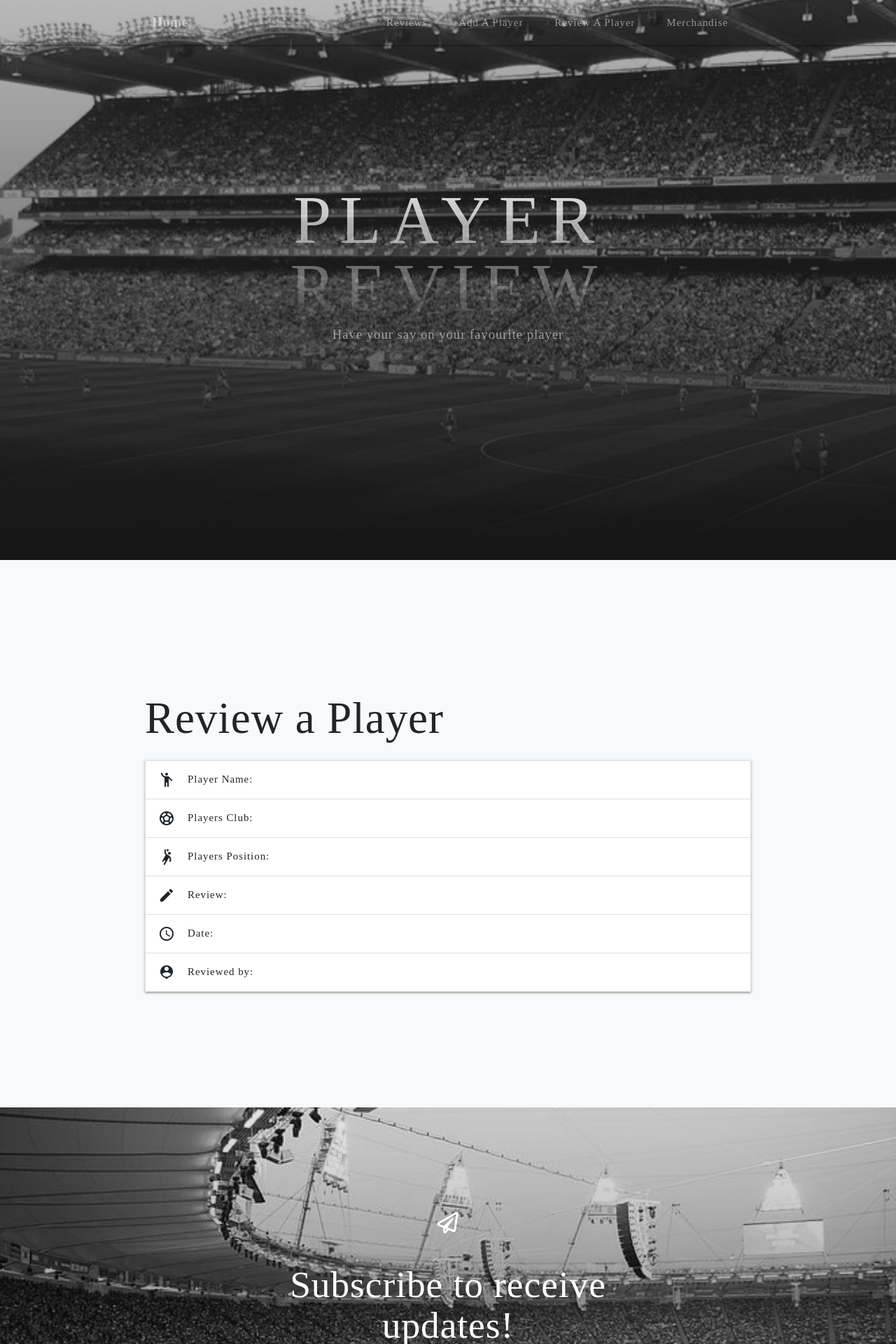
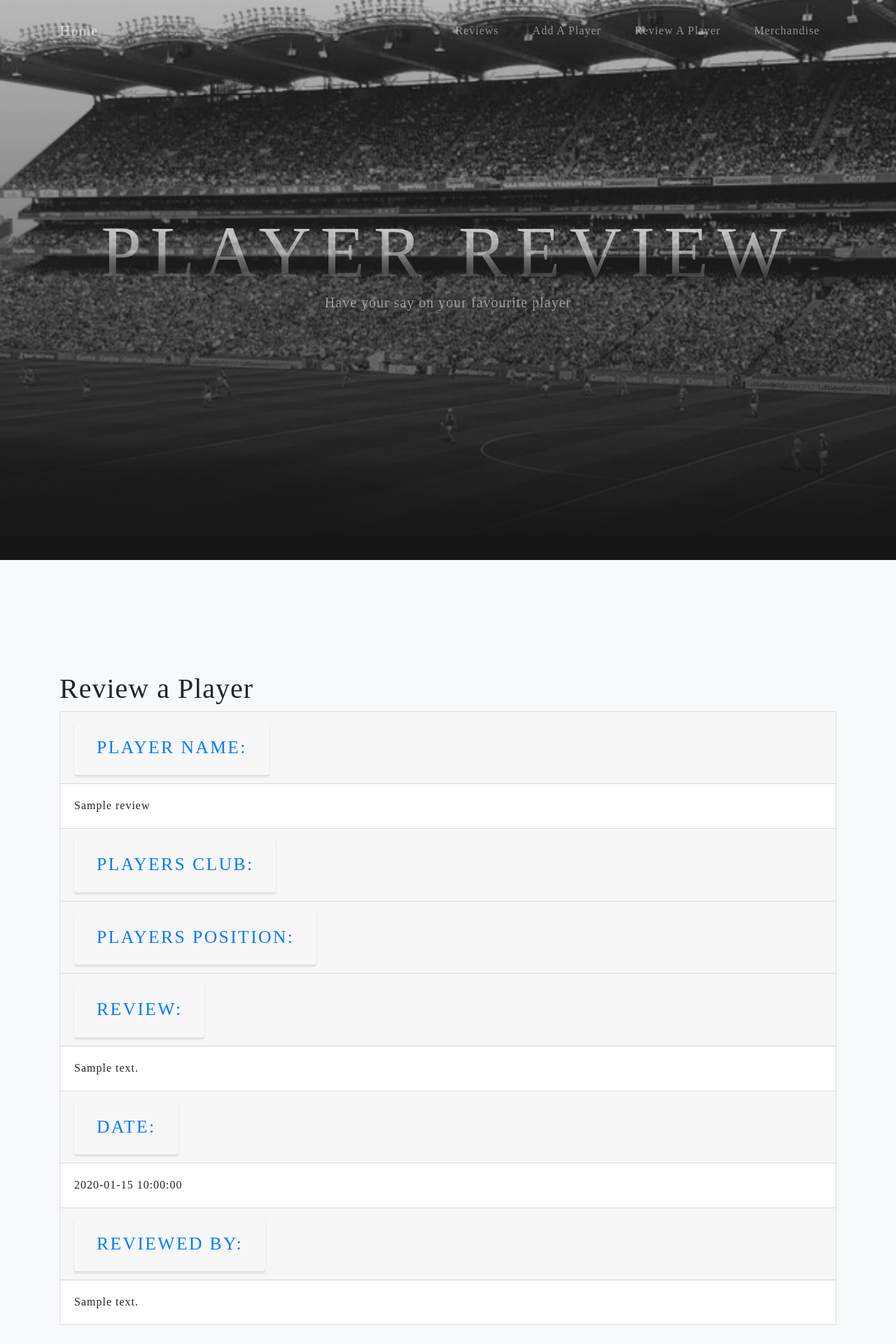
Before and after one commit to darrenmcgill35/milestone-project-3, a Flask app: page /review_a_player in a window 1280 px wide. Shown: the top 1920 px of the page at 70% size. Run offline with Flask 2, Linux system fonts and the light colour scheme; a database or web service that is not in the repository returns one stand-in record (values such as "Sample title"); some libraries are stand-ins or nearby versions.

```diff
--- a/templates/base.html
+++ b/templates/base.html
@@ -8,8 +8,8 @@
     <link rel="stylesheet" href="{{ url_for('static', filename='css/grayscale.min.css') }}" type="text/css" />
     <link rel="stylesheet" href="https://use.fontawesome.com/releases/v5.8.1/css/all.css" integrity="sha384-50oBUHEmvpQ+1lW4y57PTFmhCaXp0ML5d60M1M7uH2+nqUivzIebhndOJK28anvf" crossorigin="anonymous">
     <link rel="stylesheet" href="https://cdnjs.cloudflare.com/ajax/libs/hover.css/2.3.1/css/hover-min.css" type="text/css">
-    <link href="https://fonts.googleapis.com/icon?family=Material+Icons" rel="stylesheet">
-    <link rel="stylesheet" href="https://cdnjs.cloudflare.com/ajax/libs/materialize/1.0.0/css/materialize.min.css">
+    <!--<link href="https://fonts.googleapis.com/icon?family=Material+Icons" rel="stylesheet">-->
+    <!--<link rel="stylesheet" href="https://cdnjs.cloudflare.com/ajax/libs/materialize/1.0.0/css/materialize.min.css">-->
     <title>Player Review</title>
 </head>
 <body>
@@ -150,14 +150,14 @@
     <script src="https://cdnjs.cloudflare.com/ajax/libs/popper.js/1.14.7/umd/popper.min.js" integrity="sha384-UO2eT0CpHqdSJQ6hJty5KVphtPhzWj9WO1clHTMGa3JDZwrnQq4sF86dIHNDz0W1" crossorigin="anonymous"></script>
     <script src="https://stackpath.bootstrapcdn.com/bootstrap/4.3.1/js/bootstrap.min.js" integrity="sha384-JjSmVgyd0p3pXB1rRibZUAYoIIy6OrQ6VrjIEaFf/nJGzIxFDsf4x0xIM+B07jRM" crossorigin="anonymous"></script>
     <script src="{{ url_for('static', filename='vendor/jquery/jquery.min.js') }}"></script>
-    <!--<script src="{{ url_for('static', filename='vendor/bootstrap/js/bootstrap.bundle.min.js') }}"></script>-->
-    <script src="https://cdnjs.cloudflare.com/ajax/libs/materialize/0.100.2/js/materialize.min.js"></script>
+    <script src="{{ url_for('static', filename='vendor/bootstrap/js/bootstrap.bundle.min.js') }}"></script>
+    <<!--script src="https://cdnjs.cloudflare.com/ajax/libs/materialize/0.100.2/js/materialize.min.js"></script>-->
     <!--<script src="https://cdnjs.cloudflare.com/ajax/libs/materialize/1.0.0/js/materialize.min.js"></script>-->
 
 
 
   <!-- Plugin JavaScript -->
-  <!--<script src="{{ url_for('static', filename='vendor/jquery-easing/jquery.easing.min.js') }}"></script>-->
+  <script src="{{ url_for('static', filename='vendor/jquery-easing/jquery.easing.min.js') }}"></script>
 
   <!-- Custom scripts for this template -->
   <script src="{{ url_for('static', filename='js/grayscale.min.js') }}"></script>
--- a/templates/index.html
+++ b/templates/index.html
@@ -4,10 +4,11 @@
       <div class="row">
         <div class="col-md-10 col-lg-10 mx-auto text-center">
           <h2 class="mb-5"><strong>Welcome to Player Review</strong></h2>
-            <h3>A Website that give you, the sports fan the chance to have your say on Man of the Match selections. </h3>
+            <h3>A Website that gives you, the sports fan, the chance to have your say on Man of the Match selections. </h3>
             <h3>Start by adding your selected player in our 'Add a player' page. </h3>
             <h3>Review that player in our 'Review a player' page.</h3>
             <h3>Don't forget to check out our club merchandise in our 'Merchandise' page.</h3>
+            <br>
             <h5>Have fun...</h5>
         </div>
       </div>
--- a/templates/review_a_player.html
+++ b/templates/review_a_player.html
@@ -1,34 +1,100 @@
 {% extends 'base.html' %} {% block content %}
         <h1>{{ page_title }}</h1>
 
-    <ul class="collapsible">
+    <div class="accordion" id="accordionExample">
         {% for review in reviews %}
-    <li>
-      <div class="collapsible-header"><i class="material-icons">emoji_people</i>Player Name:</div>
-      <div class="collapsible-body"><span>{{ review.player_name }}</span></div>
-    </li>
-    <li>
-      <div class="collapsible-header"><i class="material-icons">sports_soccer</i>Players Club:</div>
-      <div class="collapsible-body"><span>{{ review.player_club }}</span></div>
-    </li>
-    <li>
-      <div class="collapsible-header"><i class="material-icons">sports_handball</i>Players Position:</div>
-      <div class="collapsible-body"><span>{{ review.player_position }}</span></div>
-    </li>
-    <li>
-      <div class="collapsible-header"><i class="material-icons">create</i>Review:</div>
-      <div class="collapsible-body"><span>{{ review.player_review }}</span></div>
-    </li>
-    <li>
-      <div class="collapsible-header"><i class="material-icons">access_time</i>Date:</div>
-      <div class="collapsible-body"><span>{{ review.issue_date }}</span></div>
-    </li>
-    <li>
-      <div class="collapsible-header"><i class="material-icons">person_pin</i>Reviewed by:</div>
-      <div class="collapsible-body"><span>{{ review.review_from }}</span></div>
-    </li>
-    {% endfor %}
-  </ul>
+          <div class="card">
+            <div class="card-header" id="headingOne">
+              <h2 class="mb-0">
+                <button class="btn btn-link" type="button" data-toggle="collapse" data-target="#collapseOne" aria-expanded="true" aria-controls="collapseOne">
+                  Player Name:
+                </button>
+              </h2>
+            </div>
+
+            <div id="collapseOne" class="collapse show" aria-labelledby="headingOne" data-parent="#accordionExample">
+              <div class="card-body">
+                {{ review.player_name }}
+              </div>
+            </div>
+          </div>
+          <div class="card">
+            <div class="card-header" id="headingTwo">
+              <h2 class="mb-0">
+                <button class="btn btn-link collapsed" type="button" data-toggle="collapse" data-target="#collapseTwo" aria-expanded="false" aria-controls="collapseTwo">
+                  Players Club:
+                </button>
+              </h2>
+            </div>
+            <div id="collapseTwo" class="collapse" aria-labelledby="headingTwo" data-parent="#accordionExample">
+              <div class="card-body">
+                  {{ review.player_club }}
+                 </div>
+            </div>
+          </div>
+          <div class="card">
+            <div class="card-header" id="headingThree">
+              <h2 class="mb-0">
+                <button class="btn btn-link collapsed" type="button" data-toggle="collapse" data-target="#collapseThree" aria-expanded="false" aria-controls="collapseThree">
+                  Players Position:
+                </button>
+              </h2>
+            </div>
+            <div id="collapseThree" class="collapse" aria-labelledby="headingThree" data-parent="#accordionExample">
+              <div class="card-body">
+                 {{ review.player_position }}
+                </div>
+            </div>
+          </div>
+            <div class="card">
+                <div class="card-header" id="headingFour">
+                  <h2 class="mb-0">
+                    <button class="btn btn-link" type="button" data-toggle="collapse" data-target="#collapseFour" aria-expanded="true" aria-controls="collapseFour">
+                      Review:
+                    </button>
+                  </h2>
+                </div>
+
+                <div id="collapseFour" class="collapse show" aria-labelledby="headingFour" data-parent="#accordionExample">
+                  <div class="card-body">
+                      {{ review.player_review }}
+                  </div>
+                </div>
+            </div>
+
+            <div class="card">
+                <div class="card-header" id="headingFive">
+                  <h2 class="mb-0">
+                    <button class="btn btn-link" type="button" data-toggle="collapse" data-target="#collapseFive" aria-expanded="true" aria-controls="collapseFive">
+                      Date:
+                    </button>
+                  </h2>
+                </div>
+
+                <div id="collapseFive" class="collapse show" aria-labelledby="headingFive" data-parent="#accordionExample">
+                  <div class="card-body">
+                      {{ review.issue_date }}
+                    </div>
+                </div>
+            </div>
+
+            <div class="card">
+                <div class="card-header" id="headingSix">
+                  <h2 class="mb-0">
+                    <button class="btn btn-link" type="button" data-toggle="collapse" data-target="#collapseSix" aria-expanded="true" aria-controls="collapseSix">
+                      Reviewed by:
+                    </button>
+                  </h2>
+                </div>
+
+                <div id="collapseSix" class="collapse show" aria-labelledby="headingSix" data-parent="#accordionExample">
+                  <div class="card-body">
+                      {{ review.review_from }}
+                  </div>
+                </div>
+          </div>
+        {% endfor %}
+    </div>
 
 
 {% endblock %}
```
Also changed, not shown: templates/add_a_player.html (+26 -1 lines).
